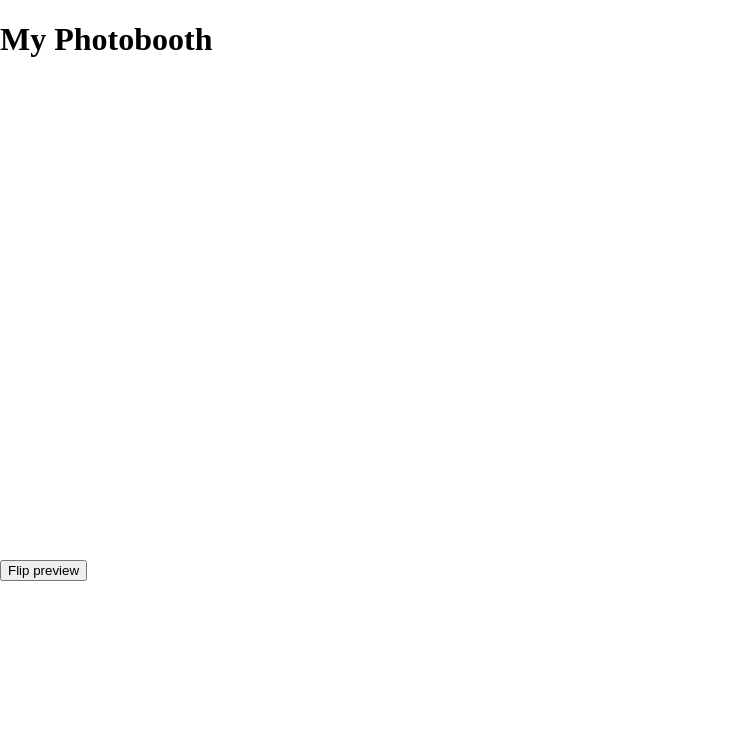
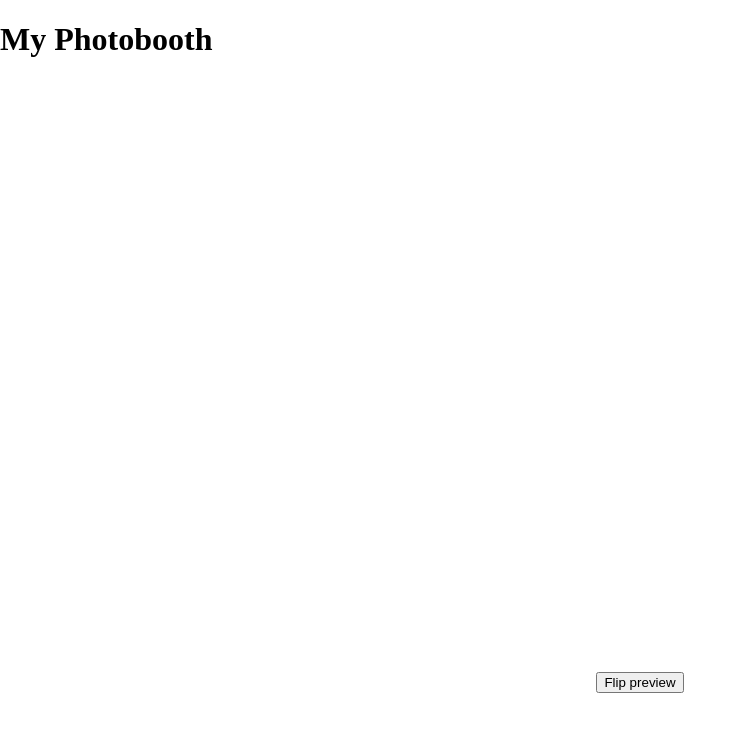
Before and after one commit to esthieeee/Photobooth, a React (Vite) app: page / in a window 1280 px wide. Shown: the top 732 px of the page, without its empty margins (0-747 px from the left). Built offline with nearby package versions, Linux system fonts and the light colour scheme; no server answers.

Commit message:
centered the camera and button preview

```diff
--- a/src/App.css
+++ b/src/App.css
@@ -1,16 +1,21 @@
 .camera-preview {
+  position: relative;
+  top: -150px;
   display: block;
   width: 100%;
-  max-width: 640px;
-  aspect-ratio: 4 / 3;
+  max-width: 700px;
+  aspect-ratio: 16 / 9;
   object-fit: cover;
   background: white;
-  border-radius: 12px;
+  border-radius: 20px;
   transform: scaleX(-1);
-  .container {
-    display: grid;
-    place-items: center;
-    height: 100vh; /* Container needs a defined height to center vertically */
-  }
 
 }
+.camera-container {
+  display: flex;
+  flex-direction: column;
+  align-items: center;
+  justify-content: center;
+  min-height: 100vh;
+  gap: 12px;
+}
--- a/src/components/Camera.tsx
+++ b/src/components/Camera.tsx
@@ -40,7 +40,7 @@ function Camera() {
     }, [])
 
     return (
-        <div>
+        <div className ="camera-container">
             <video
                 ref={videoRef}
                 className="camera-preview"
```
